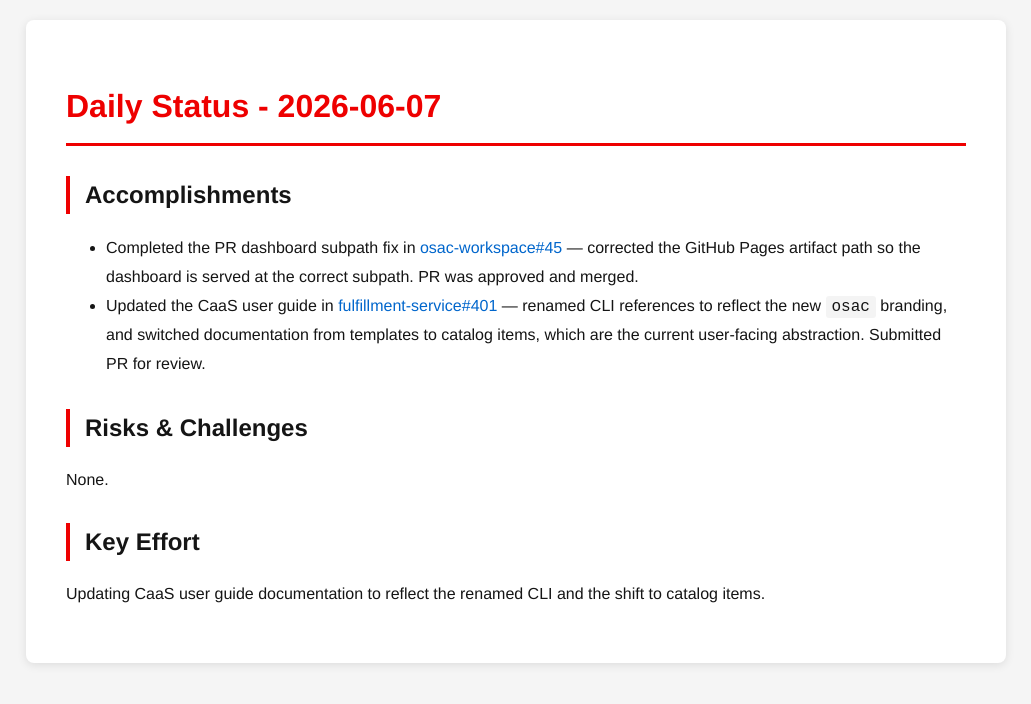
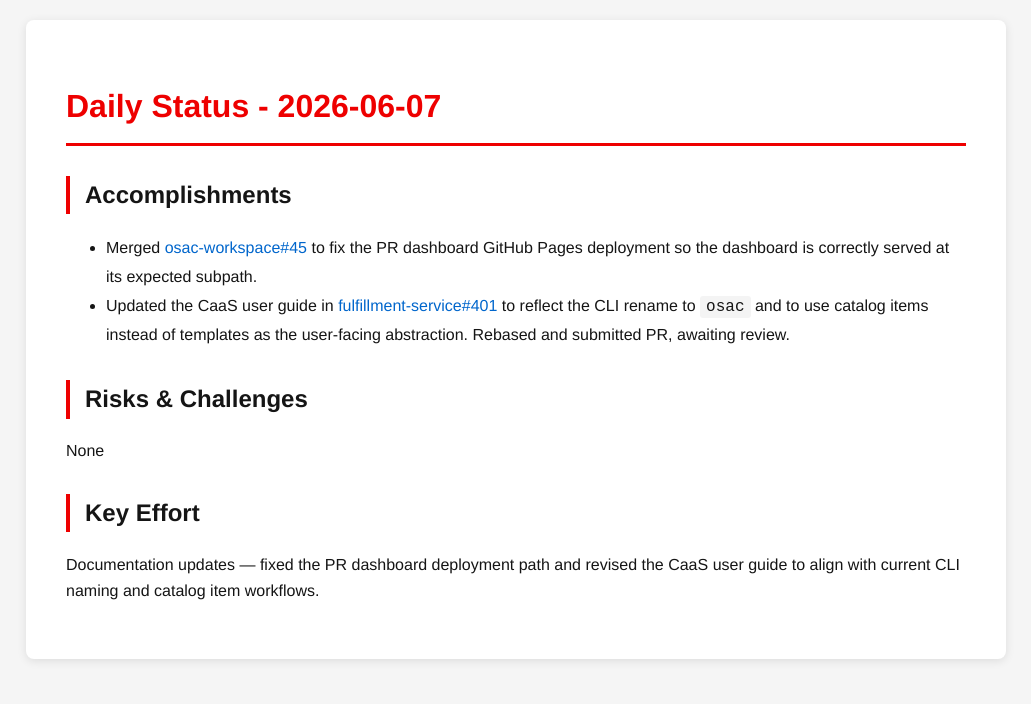
Before and after one commit to tzvatot/daily-status, a Jekyll site: the page built from 2026-06-07.md, in a window 1280 px wide. Shown: the top 704 px of the page, without its empty margins (124-1155 px from the left). Built offline with Jekyll 4.4.1, drawn with Linux system fonts in a browser that asks for light colours.

Commit message:
Daily status update - 2026-06-07

```diff
--- a/2026-06-07.md
+++ b/2026-06-07.md
@@ -7,11 +7,11 @@ date: 2026-06-07
 # Daily Status - 2026-06-07
 
 ## Accomplishments
-- Completed the PR dashboard subpath fix in [osac-workspace#45](https://github.com/osac-project/osac-workspace/pull/45) — corrected the GitHub Pages artifact path so the dashboard is served at the correct subpath. PR was approved and merged.
-- Updated the CaaS user guide in [fulfillment-service#401](https://github.com/osac-project/fulfillment-service/pull/401) — renamed CLI references to reflect the new `osac` branding, and switched documentation from templates to catalog items, which are the current user-facing abstraction. Submitted PR for review.
+- Merged [osac-workspace#45](https://github.com/osac-project/osac-workspace/pull/45) to fix the PR dashboard GitHub Pages deployment so the dashboard is correctly served at its expected subpath.
+- Updated the CaaS user guide in [fulfillment-service#401](https://github.com/osac-project/fulfillment-service/pull/401) to reflect the CLI rename to `osac` and to use catalog items instead of templates as the user-facing abstraction. Rebased and submitted PR, awaiting review.
 
 ## Risks & Challenges
-None.
+None
 
 ## Key Effort
-Updating CaaS user guide documentation to reflect the renamed CLI and the shift to catalog items.
+Documentation updates — fixed the PR dashboard deployment path and revised the CaaS user guide to align with current CLI naming and catalog item workflows.
```
